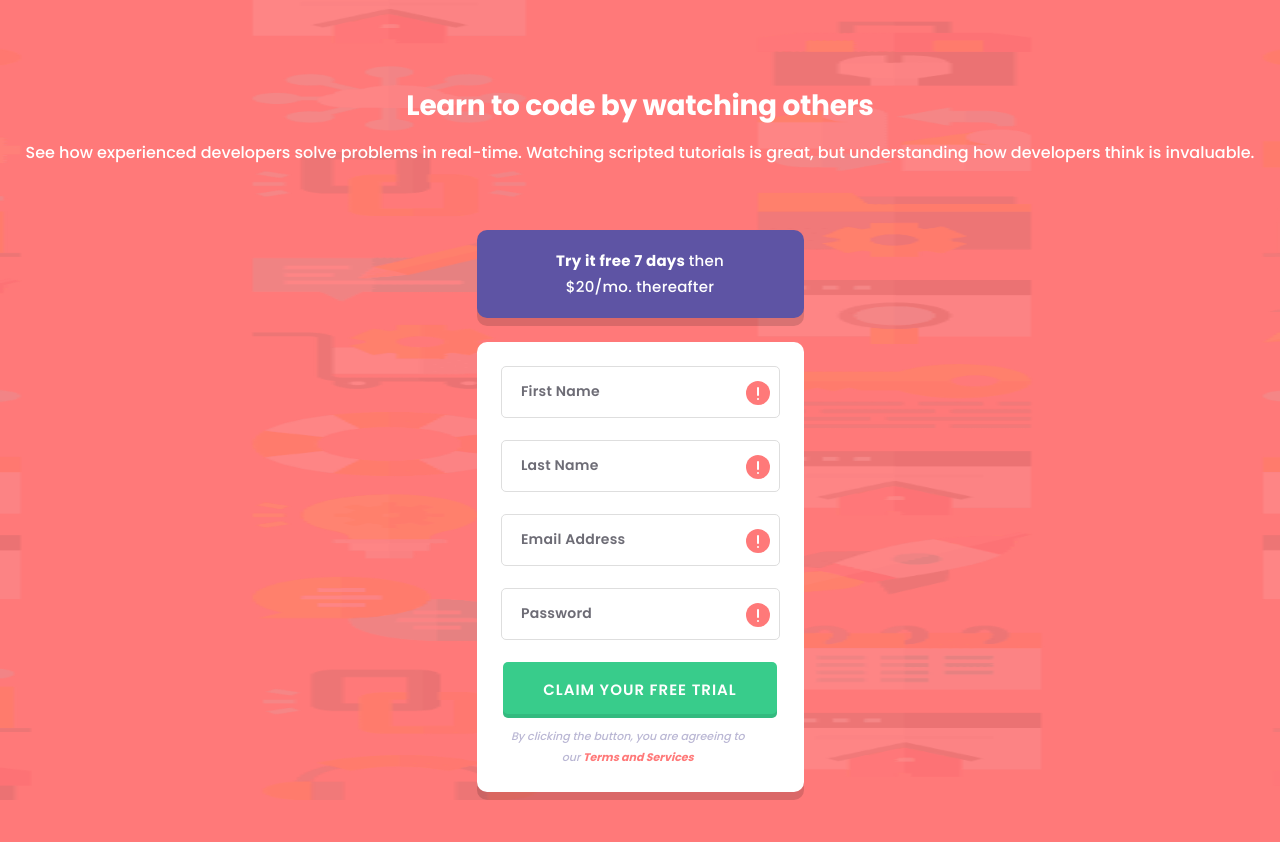
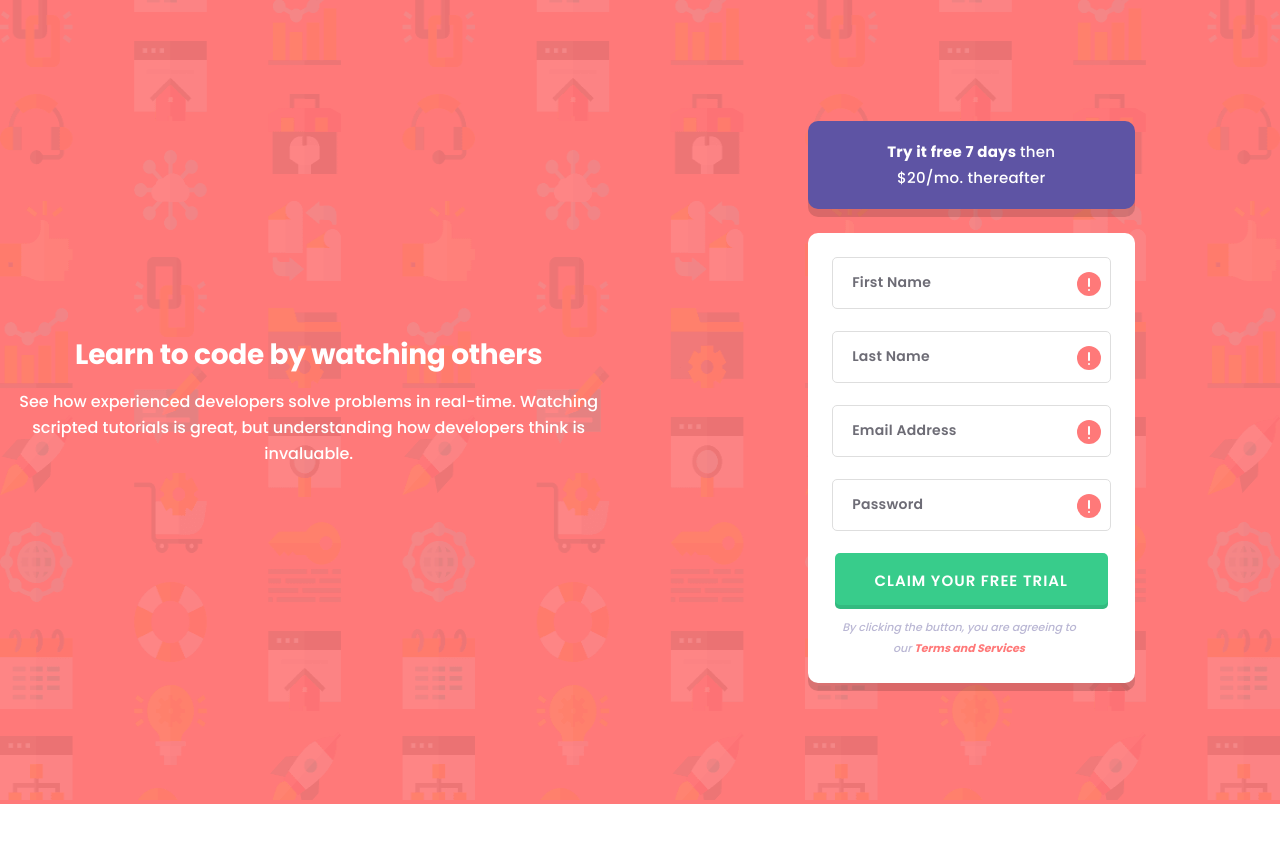
Before and after one commit to achiewe/intro-component-with-sign-up-form, a React (Vite) app: page / in a window 1280 px wide. Shown: the top 842 px of the page. After the commit the page ends 804 px from the top, so only its background shows below. Built offline with nearby package versions, Linux system fonts and the light colour scheme.

Commit message:
add app tsx dekstop design styles

```diff
--- a/src/App.tsx
+++ b/src/App.tsx
@@ -3,6 +3,7 @@ import styled from "styled-components";
 import MobBg from "../src/images/bg-intro-mobile.png";
 import PageHeader from "./components/PageHeader";
 import SignUpForm from "./components/SignupForm";
+import DeskBg from "../src/images/bg-intro-desktop.png";
 
 function App(): JSX.Element {
   return (
@@ -27,5 +28,12 @@ const StyledMainContainer = styled.div`
   background-size: 100% 100vh;
   padding: 88px 24px 68px 24px;
   background-color: #ff7979;
+  @media (min-width: 1024px) {
+    flex-direction: row;
+    padding: 0;
+    padding: 121px 0;
+    gap: 45px;
+    background-image: url(${DeskBg});
+  }
 `;
 export default App;
--- a/src/components/SignupForm.tsx
+++ b/src/components/SignupForm.tsx
@@ -114,8 +114,6 @@ const Form = styled.form<{}>`
     padding: 15px 0 15px 19.41px;
     border: 1px solid #dedede;
     border-radius: 5px;
-    /* border: ${(props) =>
-      props.onSubmit ? "1px solid #dedede" : "2px solid #FF7979"}; */
   }
 
   p {
```
